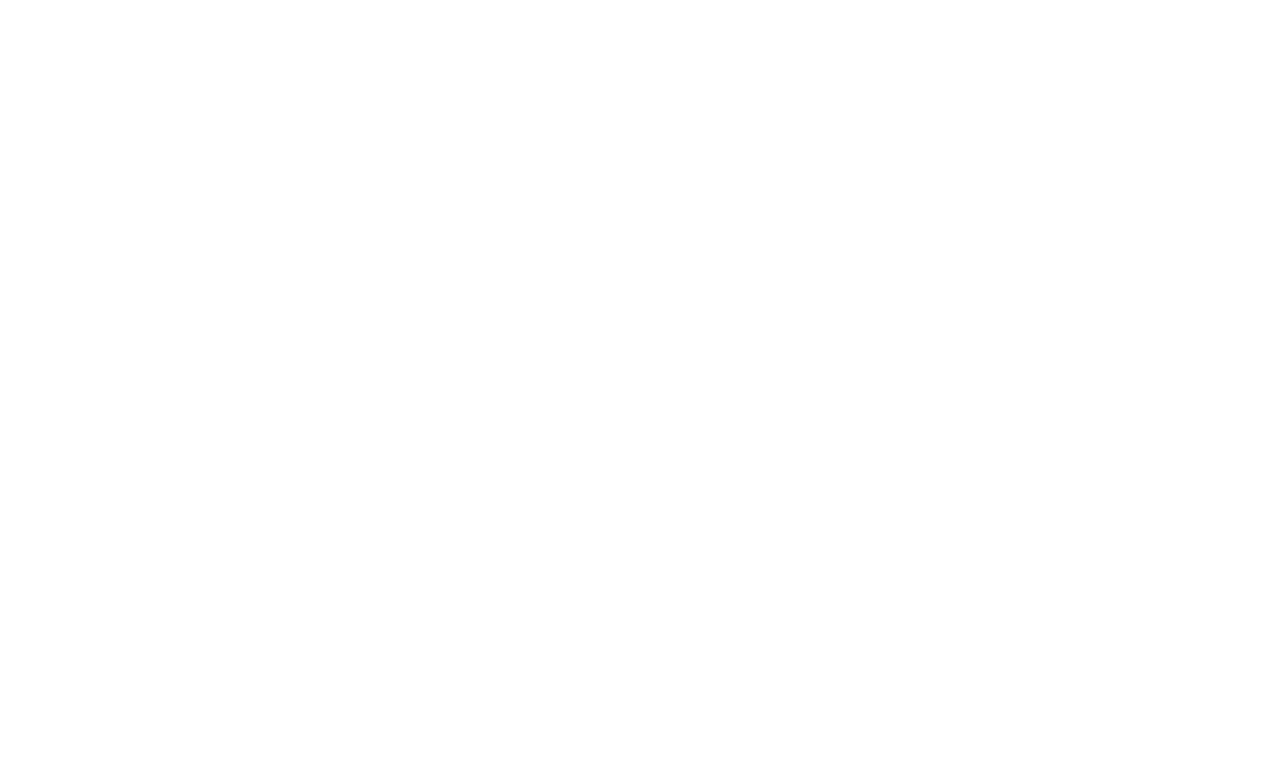
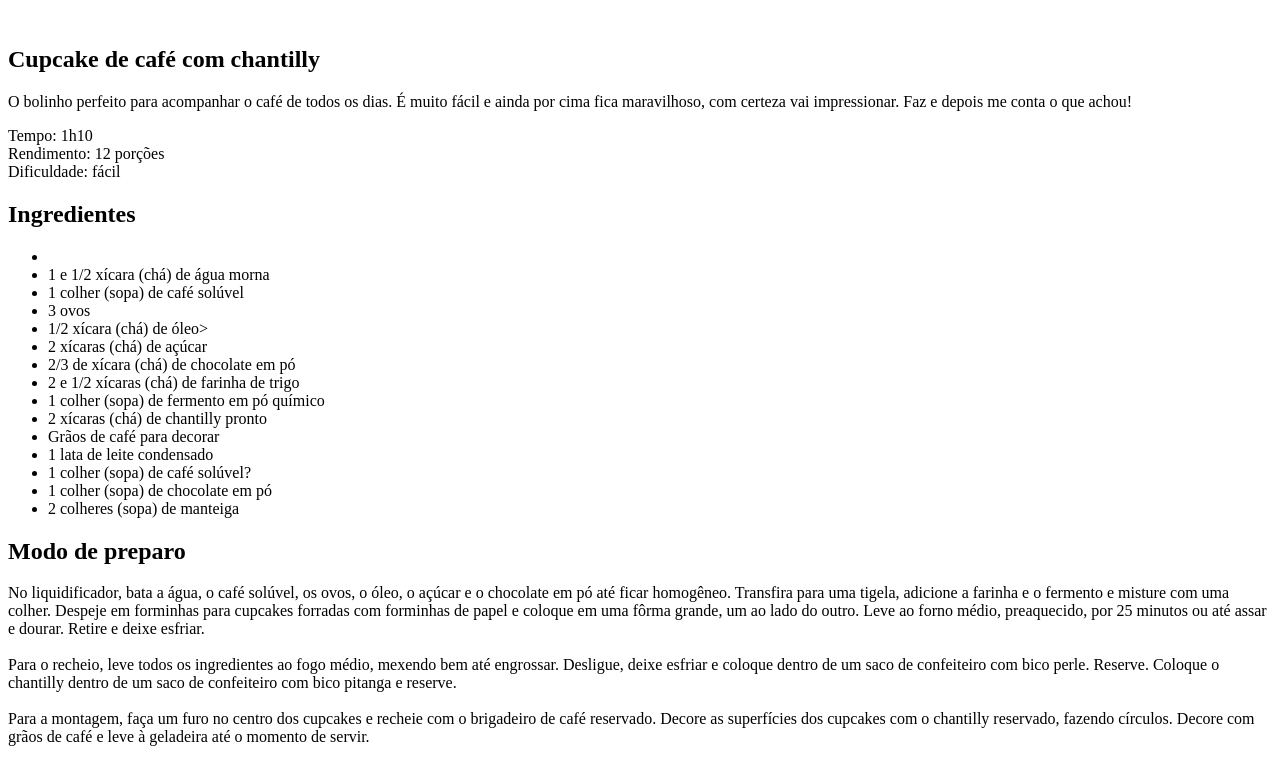
Before and after one commit to SamirSonvez/ProjetoReceita, a plain HTML site: page index.html in a window 1280 px wide. Drawn offline with Linux system fonts and the light colour scheme.

Commit message:
iniciando a estrutura html

```diff
--- a/index.html
+++ b/index.html
@@ -6,6 +6,48 @@
     <title>Pagina de receita</title>
 </head>
 <body>
-
+    <div id="page">
+        <img src="" alt="">
+    </div>
+    <main>
+        <section id="about">
+            <h1>Cupcake de café com chantilly</h1>
+            <p>O bolinho perfeito para acompanhar o café de todos os dias. É muito fácil e ainda por cima fica maravilhoso, com certeza vai impressionar. Faz e depois me conta o que achou!</p>
+            <p>
+                Tempo: 1h10 <br>
+                Rendimento: 12 porções <br>
+                Dificuldade: fácil
+            </p>
+        </section>
+        <section id="ingredients">
+            <h2>Ingredientes</h2>
+            <ul>
+                <li>
+                    <li>1 e 1/2 xícara (chá) de água morna</li>
+                    <li>1 colher (sopa) de café solúvel</li>
+                    <li>3 ovos</li>
+                    <li>1/2 xícara (chá) de óleo></li>
+                    <li>2 xícaras (chá) de açúcar</li>
+                    <li>2/3 de xícara (chá) de chocolate em pó</li>
+                    <li>2 e 1/2 xícaras (chá) de farinha de trigo</li>
+                    <li>1 colher (sopa) de fermento em pó químico</li>
+                    <li>2 xícaras (chá) de chantilly pronto</li>
+                    <li>Grãos de café para decorar</li>
+                    <li>1 lata de leite condensado</li>
+                    <li>1 colher (sopa) de café solúvel?</li>
+                    <li>1 colher (sopa) de chocolate em pó</li>
+                    <li>2 colheres (sopa) de manteiga</li>
+                </li>
+            </ul>
+        </section>
+        <section id="preparation">
+            <h2>Modo de preparo</h2>
+            <p>
+                No liquidificador, bata a água, o café solúvel, os ovos, o óleo, o açúcar e o chocolate em pó até ficar homogêneo. Transfira para uma tigela, adicione a farinha e o fermento e misture com uma colher. Despeje em forminhas para cupcakes forradas com forminhas de papel e coloque em uma fôrma grande, um ao lado do outro. Leve ao forno médio, preaquecido, por 25 minutos ou até assar e dourar. Retire e deixe esfriar.<br><br>
+                Para o recheio, leve todos os ingredientes ao fogo médio, mexendo bem até engrossar. Desligue, deixe esfriar e coloque dentro de um saco de confeiteiro com bico perle. Reserve. Coloque o chantilly dentro de um saco de confeiteiro com bico pitanga e reserve. <br><br>
+                Para a montagem, faça um furo no centro dos cupcakes e recheie com o brigadeiro de café reservado. Decore as superfícies dos cupcakes com o chantilly reservado, fazendo círculos. Decore com grãos de café e leve à geladeira até o momento de servir.
+            </p>
+        </section>
+    </main>
 </body>
 </html>
```
